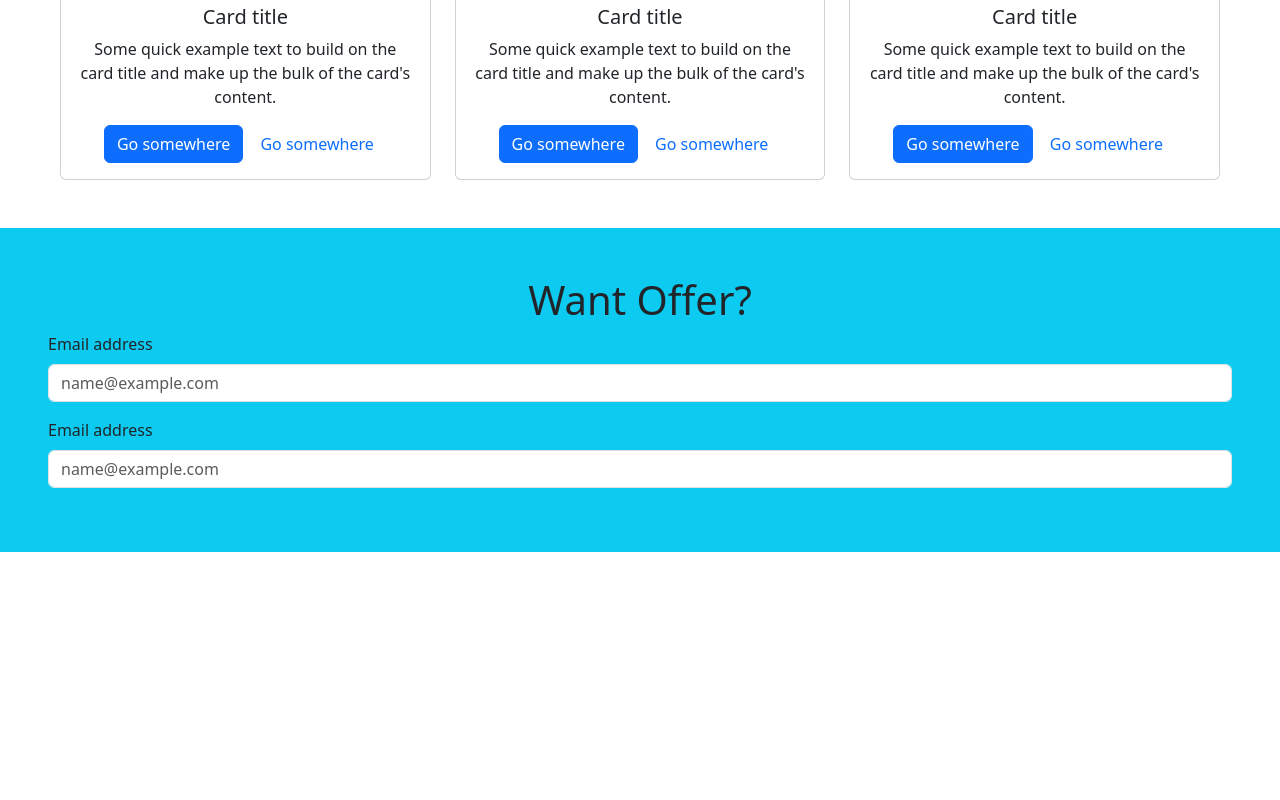
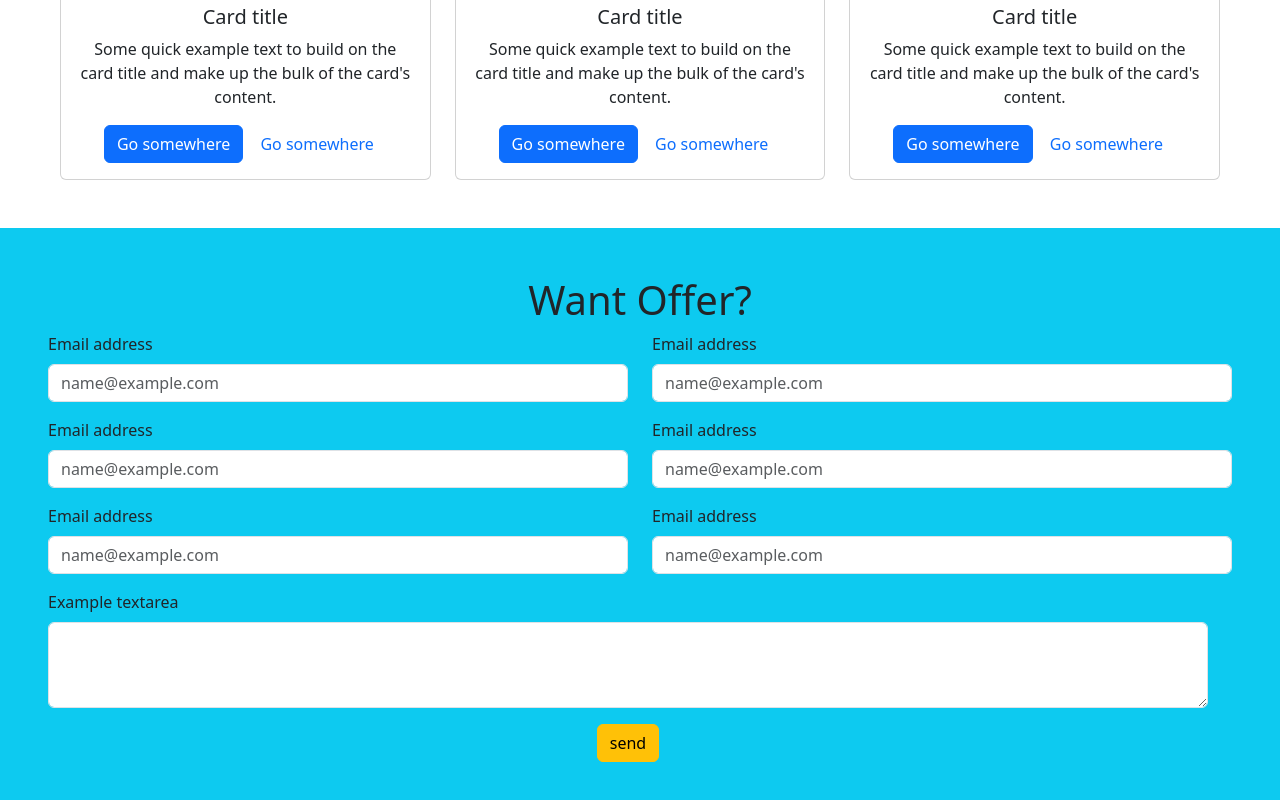
Before and after one commit to Gabriele31201/bootstrap-html-freelancer, a plain HTML site: page index.html in a window 1280 px wide. Shown: the part 1342-2142 px from the top of the page. Before the commit the page ends 1894 px from the top, so only its background shows below. Drawn offline with nearby package versions, Linux system fonts and the light colour scheme.

Commit message:
add button

```diff
--- a/index.html
+++ b/index.html
@@ -159,15 +159,100 @@
     <div class=" bg-info p-5">
      <h1 class="text-center">Want Offer?</h1>
 
+     <div class="row">
+        <div class="col">
+            <div class="mb-3">
+                <label for="exampleFormControlInput1" class="form-label">Email address</label>
+                <input type="email" class="form-control" id="exampleFormControlInput1" placeholder="name@example.com">
+              </div>
+        </div>
+        <div class="col">
+            <div class="mb-3">
+                <label for="exampleFormControlInput1" class="form-label">Email address</label>
+                <input type="email" class="form-control" id="exampleFormControlInput1" placeholder="name@example.com">
+              </div>
+        </div>
 
-     <div class="mb-3 ">
-        <label for="exampleFormControlInput1" class="form-label text-right">Email address</label>
-        <input type="email" class="form-control" id="exampleFormControlInput1" placeholder="name@example.com">
-      </div>
-      <div class="mb-3 ">
-        <label for="exampleFormControlInput1" class="form-label text-right">Email address</label>
-        <input type="email" class="form-control" id="exampleFormControlInput1" placeholder="name@example.com">
-      </div>
+     </div>
+
+
+
+
+
+     <div class="row">
+        <div class="col">
+            <div class="mb-3">
+                <label for="exampleFormControlInput1" class="form-label">Email address</label>
+                <input type="email" class="form-control" id="exampleFormControlInput1" placeholder="name@example.com">
+              </div>
+        </div>
+        <div class="col">
+            <div class="mb-3">
+                <label for="exampleFormControlInput1" class="form-label">Email address</label>
+                <input type="email" class="form-control" id="exampleFormControlInput1" placeholder="name@example.com">
+              </div>
+        </div>
+
+     </div>
+
+
+
+
+
+     <div class="row">
+        <div class="col">
+            <div class="mb-3">
+                <label for="exampleFormControlInput1" class="form-label">Email address</label>
+                <input type="email" class="form-control" id="exampleFormControlInput1" placeholder="name@example.com">
+              </div>
+        </div>
+        <div class="col">
+            <div class="mb-3">
+                <label for="exampleFormControlInput1" class="form-label">Email address</label>
+                <input type="email" class="form-control" id="exampleFormControlInput1" placeholder="name@example.com">
+              </div>
+        </div>
+
+
+
+        <div class="row">
+            <div class="col">
+                <div class="mb-3">
+                    <label for="exampleFormControlTextarea1" class="form-label">Example textarea</label>
+                    <textarea class="form-control" id="exampleFormControlTextarea1" rows="3"></textarea>
+                  </div>
+            </div>
+
+        </div>
+
+
+
+
+        <div class="row text-center">
+             <div class="col">
+                <button type="button" class="btn btn-warning">send</button>
+             </div>
+        </div>
+
+     </div>
+
+
+
+
+
+
+
+
+
+
+
+
+
+
+
+
+
+
 
     </div>
 
```
